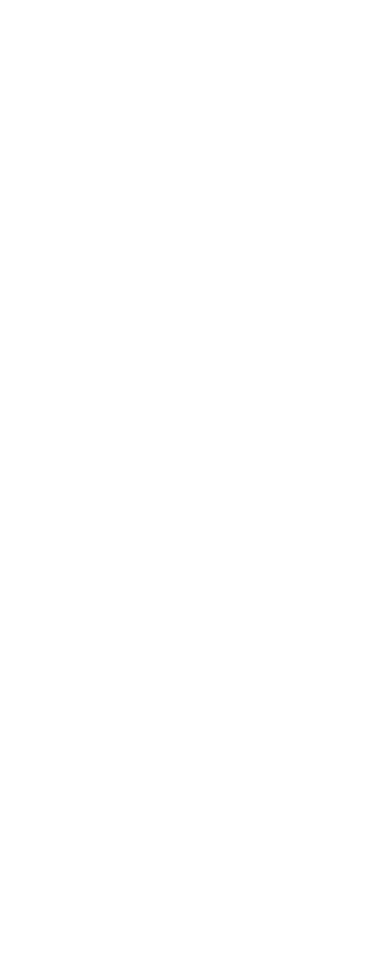
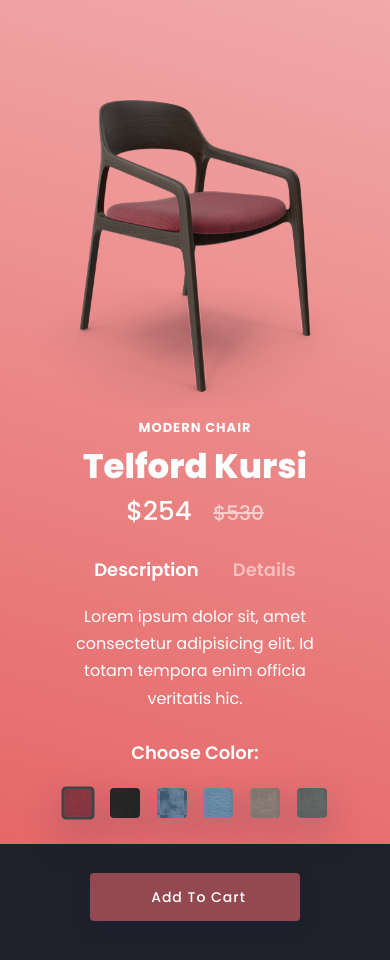
Before and after one commit to sakshijadaun/Modern_Chair, a plain HTML site: page index.html in a window 390 px wide. Before the commit the page ends 844 px from the top, so only its background shows below. Drawn offline with Linux system fonts and the light colour scheme.

Commit message:
all style added

```diff
--- a/index.html
+++ b/index.html
@@ -3,9 +3,85 @@
 <head>
     <meta charset="UTF-8">
     <meta name="viewport" content="width=device-width, initial-scale=1.0">
-    <title>Modern Chair</title>
+    <title>Modern Chair Page</title>
+    <link rel="stylesheet" href="style.css">
 </head>
 <body>
+    <div class="section-fluid-main">
+
+        <div class="section">
+
+            <div class="info-wrap mob-margin">
+
+                <p class="title-up">Modern chair</p>
+				<h2>Telford Kursi</h2>
+				<h4>$254 <span>$530</span></h4>
+
+                <div class="section-fluid">
+                    <input type="radio" class="desc-btn" id="desc-1" name="desc-btn" checked />
+                    <label for="desc-1">Description</label>
+
+                    <input type="radio" class="desc-btn" id="desc-2" name="desc-btn" />
+                    <label for="desc-2">Details</label>
+
+                    <div class="section-fluid desc-sec accor-1">
+                        <p>
+							Lorem ipsum dolor sit, amet consectetur adipisicing elit. Id totam tempora enim officia
+							veritatis hic.
+						</p>
+                    </div>
+
+                    <div class="section-fluid desc-sec accor-2">
+                        <div class="section-inline">
+                            <p><span>80</span>cm<br/>length</p>
+                        </div>
+                        <div class="section-inline">
+                            <p><span>65</span>cm<br/>Width</p>
+                        </div>
+                        <div class="section-inline">
+                            <p><span>90</span>cm<br/>Height</p>
+                        </div>
+                        <div class="section-inline">
+                            <p><span>17.6</span>lbs<br/>Weight</p>
+                        </div>
+                    </div>
+
+                </div>
+
+                <h5>Choose Color:</h5>
+            </div>
+
+            <input class="color-btn for-color-1" type="radio" id="color-1" name="color-btn" checked />
+			<label class="first-color" for="color-1"></label>
+			<input class="color-btn for-color-2" type="radio" id="color-2" name="color-btn" />
+			<label class="color-2" for="color-2"></label>
+			<input class="color-btn for-color-3" type="radio" id="color-3" name="color-btn" />
+			<label class="color-3" for="color-3"></label>
+			<input class="color-btn for-color-4" type="radio" id="color-4" name="color-btn" />
+			<label class="color-4" for="color-4"></label>
+			<input class="color-btn for-color-5" type="radio" id="color-5" name="color-btn" />
+			<label class="color-5" for="color-5"></label>
+			<input class="color-btn for-color-6" type="radio" id="color-6" name="color-btn" />
+			<label class="color-6" for="color-6"></label>
+
+            <div class="info-wrap">
+				<a href="#" class="btn"><i class="uil uil-shopping-cart icon"></i> Add To Cart</a>
+			</div>
+
+            <div class="img-wrap chair-1"></div>
+			<div class="img-wrap chair-2"></div>
+			<div class="img-wrap chair-3"></div>
+			<div class="img-wrap chair-4"></div>
+			<div class="img-wrap chair-5"></div>
+			<div class="img-wrap chair-6"></div>
+			<div class="back-color"></div>
+			<div class="back-color chair-2"></div>
+			<div class="back-color chair-3"></div>
+			<div class="back-color chair-4"></div>
+			<div class="back-color chair-5"></div>
+			<div class="back-color chair-6"></div>
+        </div>
+    </div>
 
 </body>
 </html>
--- a/style.css
+++ b/style.css
@@ -0,0 +1,458 @@
+@import url("https://fonts.googleapis.com/css?family=Poppins:400,500,600,700,800,900");
+
+*,
+*::before,
+*::after {
+  margin: 0;
+  padding: 0;
+  box-sizing: border-box;
+}
+
+body {
+  font-family: "Poppins", sans-serif;
+  font-weight: 400;
+  font-size: 15px;
+  line-height: 1.7;
+  color: #fff;
+  background-color: #1f2029;
+  min-height: 100vh;
+  margin: 0;
+  padding: 0;
+  overflow-x: none;
+}
+
+p {
+  font-family: "Poppins", sans-serif;
+  font-weight: 400;
+  font-size: 16px;
+  line-height: 1.7;
+  color: #fff;
+  margin: 0;
+}
+
+.section-fluid-main {
+  position: relative;
+  display: block;
+  width: 100%;
+  overflow: hidden;
+}
+
+.section {
+  position: relative;
+  max-width: calc(100% - 40px);
+  width: 860px;
+  margin: 0 auto;
+  display: flex;
+  flex-wrap: wrap;
+  padding: 100px 0;
+}
+
+.section-fluid {
+  position: relative;
+  width: 100%;
+  display: block;
+}
+
+[type="radio"]:checked,
+[type="radio"]:not(:checked) {
+  position: absolute;
+  visibility: hidden;
+}
+
+.color-btn:checked + label,
+.color-btn:not(:checked) + label {
+  position: relative;
+  height: 40px;
+  transition: all 200ms linear;
+  border-radius: 4px;
+  width: 40px;
+  overflow: hidden;
+  border: none;
+  cursor: pointer;
+  color: #ffeba7;
+  margin-right: 10px;
+  box-shadow: 0 12px 35px 0 rgba(16, 39, 112, 0.25);
+  z-index: 10;
+  background-position: center;
+  background-size: cover;
+  border: 3px solid transparent;
+}
+
+.color-btn:checked + label {
+  border-color: #434343;
+  transform: scale(1.1);
+}
+
+label.first-color {
+  margin-left: 500px;
+  background-image: url("./images/color1.jpg");
+}
+label.color-2 {
+  background-image: url("./images/color2.jpg");
+}
+label.color-3 {
+  background-image: url("./images/color3.jpg");
+}
+label.color-4 {
+  background-image: url("./images/color4.jpg");
+}
+label.color-5 {
+  background-image: url("./images/color5.jpg");
+}
+label.color-6 {
+  background-image: url("./images/color6.jpg");
+}
+
+.img-wrap {
+  position: absolute;
+  top: 100px;
+  left: 0;
+  width: 500px;
+  height: 410px;
+  display: inline-block;
+  z-index: 9;
+  transition: all 550ms linear;
+  transition-delay: 100ms;
+  background-position: center top;
+  background-size: 100%;
+  background-repeat: no-repeat;
+  background-image: url("./images/chair1.png");
+  opacity: 0;
+}
+
+.for-color-1:checked ~ .img-wrap.chair-1 {
+  opacity: 1;
+  animation: shake 0.7s cubic-bezier(0.36, 0.07, 0.19, 0.97) both;
+}
+.img-wrap.chair-2{
+    background-image: url("./images/chair2.png");
+}
+.for-color-2:checked ~ .img-wrap.chair-2{
+    opacity: 1;
+    animation: shake 0.7s cubic-bezier(0.36, 0.07, 0.19, 0.97) both;
+}
+.img-wrap.chair-3 {
+    background-image: url("./images/chair3.png");
+  }
+  .for-color-3:checked ~ .img-wrap.chair-3 {
+    opacity: 1;
+    animation: shake 0.7s cubic-bezier(0.36, 0.07, 0.19, 0.97) both;
+  }
+  .img-wrap.chair-4 {
+    background-image: url("./images/chair4.png");
+  }
+  .for-color-4:checked ~ .img-wrap.chair-4 {
+    opacity: 1;
+    animation: shake 0.7s cubic-bezier(0.36, 0.07, 0.19, 0.97) both;
+  }
+  .img-wrap.chair-5 {
+    background-image: url("./images/chair5.png");
+  }
+  .for-color-5:checked ~ .img-wrap.chair-5 {
+    opacity: 1;
+    animation: shake 0.7s cubic-bezier(0.36, 0.07, 0.19, 0.97) both;
+  }
+  .img-wrap.chair-6 {
+    background-image: url("./images/chair6.png");
+  }
+  .for-color-6:checked ~ .img-wrap.chair-6 {
+    opacity: 1;
+    animation: shake 0.7s cubic-bezier(0.36, 0.07, 0.19, 0.97) both;
+  }
+  @keyframes shake {
+    10%,
+    90% {
+      transform: translate3d(-1px, 0, 0) rotate(-1deg);
+    }
+    20%,
+    80% {
+      transform: translate3d(2px, 0, 0) rotate(2deg);
+    }
+    30%,
+    50%,
+    70% {
+      transform: translate3d(-3px, 0, 0) rotate(-3deg);
+    }
+    40%,
+    60% {
+      transform: translate3d(3px, 0, 0) rotate(3deg);
+    }
+  }
+  .back-color {
+    position: fixed;
+    top: 0;
+    left: 0;
+    width: 100%;
+    height: 100%;
+    display: block;
+    z-index: 1;
+    background-image: linear-gradient(196deg, #f1a9a9, #e66767);
+    transition: all 250ms linear;
+    transition-delay: 300ms;
+  }
+  .back-color.chair-2 {
+    background-image: linear-gradient(196deg, #4c4c4c, #262626);
+    opacity: 0;
+  }
+  .for-color-2:checked ~ .back-color.chair-2 {
+    opacity: 1;
+  }
+  .back-color.chair-3 {
+    background-image: linear-gradient(196deg, #8a9fb2, #5f7991);
+    opacity: 0;
+  }
+  .for-color-3:checked ~ .back-color.chair-3 {
+    opacity: 1;
+  }
+  .back-color.chair-4 {
+    background-image: linear-gradient(196deg, #97afc3, #6789a7);
+    opacity: 0;
+  }
+  .for-color-4:checked ~ .back-color.chair-4 {
+    opacity: 1;
+  }
+  .back-color.chair-5 {
+    background-image: linear-gradient(196deg, #afa6a0, #8c7f76);
+    opacity: 0;
+  }
+  .for-color-5:checked ~ .back-color.chair-5 {
+    opacity: 1;
+  }
+  .back-color.chair-6 {
+    background-image: linear-gradient(196deg, #aaadac, #838786);
+    opacity: 0;
+  }
+  .for-color-6:checked ~ .back-color.chair-6 {
+    opacity: 1;
+  }
+
+  .info-wrap {
+    position: relative;
+    margin-left: 500px;
+    z-index: 10;
+    display: block;
+    text-align: left;
+  }
+  .title-up {
+    font-family: "Poppins", sans-serif;
+    font-weight: 700;
+    text-transform: uppercase;
+    letter-spacing: 1px;
+    font-size: 13px;
+    line-height: 1.2;
+    color: #fff;
+    margin-top: 0;
+    margin-bottom: 10px;
+  }
+  h2 {
+    font-family: "Poppins", sans-serif;
+    font-weight: 800;
+    font-size: 34px;
+    line-height: 1.2;
+    color: #fff;
+    margin-top: 0;
+    margin-bottom: 10px;
+  }
+  h4 {
+    font-family: "Poppins", sans-serif;
+    font-weight: 500;
+    font-size: 26px;
+    line-height: 1.2;
+    color: #fff;
+    margin-top: 0;
+    margin-bottom: 30px;
+  }
+  h4 span {
+    text-decoration: line-through;
+    font-size: 20px;
+    opacity: 0.6;
+    padding-left: 15px;
+  }
+  h5 {
+    font-family: "Poppins", sans-serif;
+    font-weight: 600;
+    font-size: 18px;
+    line-height: 1.2;
+    color: #fff;
+    margin-top: 0;
+    margin-bottom: 20px;
+  }
+  .desc-btn:checked + label,
+  .desc-btn:not(:checked) + label {
+    position: relative;
+    transition: all 200ms linear;
+    display: inline-block;
+    border: none;
+    cursor: pointer;
+    color: #ffeba7;
+    font-family: "Poppins", sans-serif;
+    font-weight: 600;
+    font-size: 18px;
+    line-height: 1.2;
+    color: #fff;
+    margin-right: 25px;
+    opacity: 0.5;
+  }
+  .desc-btn:checked + label {
+    opacity: 1;
+  }
+  .desc-btn:not(:checked) + label:hover {
+    opacity: 0.8;
+  }
+
+  .desc-sec {
+    padding-top: 20px;
+    padding-bottom: 30px;
+    transition: all 250ms linear;
+    opacity: 0;
+    overflow: hidden;
+    pointer-events: none;
+    transform: translateY(20px);
+  }
+  .desc-sec.accor-2 {
+    position: absolute;
+    top: 25px;
+    left: 0;
+    width: 100%;
+    z-index: 2;
+  }
+  #desc-1:checked ~ .desc-sec.accor-1 {
+    opacity: 1;
+    pointer-events: auto;
+    transform: translateY(0);
+  }
+  #desc-2:checked ~ .desc-sec.accor-2 {
+    opacity: 1;
+    pointer-events: auto;
+    transform: translateY(0);
+  }
+  .section-inline {
+    position: relative;
+    display: inline-block;
+    margin-right: 20px;
+  }
+  .section-inline p span {
+    font-size: 30px;
+    line-height: 1.1;
+  }
+
+  .btn {
+    position: relative;
+    font-family: "Poppins", sans-serif;
+    font-weight: 500;
+    font-size: 14px;
+    line-height: 2;
+    height: 48px;
+    border-radius: 4px;
+    width: 210px;
+    letter-spacing: 1px;
+    display: inline-flex;
+    align-items: center;
+    justify-content: center;
+    border: none;
+    cursor: pointer;
+    overflow: hidden;
+    background-color: transparent;
+    color: #fff;
+    box-shadow: 0 6px 15px 0 rgba(16, 39, 112, 0.15);
+    transition: all 250ms linear;
+    text-decoration: none;
+    margin-top: 50px;
+  }
+  .icon {
+    padding-right: 7px;
+    font-size: 20px;
+  }
+  .btn:before {
+    position: absolute;
+    top: 0;
+    left: 0;
+    width: 100%;
+    height: 100%;
+    content: "";
+    z-index: -1;
+    background-color: #944852;
+    transition: background-color 250ms 300ms ease;
+  }
+  .btn:hover {
+    box-shadow: 0 12px 35px 0 rgba(16, 39, 112, 0.25);
+    background-color: #333;
+  }
+  .for-color-2:checked ~ .info-wrap .btn:before {
+    background-color: #1a1a1a;
+  }
+  .for-color-3:checked ~ .info-wrap .btn:before {
+    background-color: #40566e;
+  }
+  .for-color-4:checked ~ .info-wrap .btn:before {
+    background-color: #5e89b2;
+  }
+  .for-color-5:checked ~ .info-wrap .btn:before {
+    background-color: #8c7f76;
+  }
+  .for-color-6:checked ~ .info-wrap .btn:before {
+    background-color: #5d6160;
+  }
+
+  @media screen and (max-width: 991px) {
+    .section {
+      margin: 0 auto;
+      text-align: center;
+      max-width: calc(100% - 40px);
+      width: 370px;
+    }
+    label.first-color {
+      margin-left: 0;
+    }
+    .info-wrap {
+      margin-left: 0;
+      width: 370px;
+      margin: 0 auto;
+      text-align: center;
+    }
+    .img-wrap {
+      width: 375px;
+      height: 308px;
+      left: 50%;
+      margin-left: -190px;
+    }
+    .mob-margin {
+      margin-top: 320px;
+    }
+    .desc-btn:checked + label,
+    .desc-btn:not(:checked) + label {
+      margin-right: 15px;
+      margin-left: 15px;
+    }
+    .color-btn:checked + label,
+    .color-btn:not(:checked) + label {
+      height: 40px;
+      width: 40px;
+      margin: 5px auto;
+      text-align: center;
+    }
+    .section-inline {
+      margin: 0 5px;
+    }
+  }
+
+  @media screen and (max-width: 575px) {
+    .section {
+      width: 280px;
+    }
+    .info-wrap {
+      width: 280px;
+    }
+    .color-btn:checked + label,
+    .color-btn:not(:checked) + label {
+      height: 30px;
+      width: 30px;
+    }
+    .section-inline p span {
+      font-size: 24px;
+      line-height: 1.1;
+    }
+    .section-inline p {
+      font-size: 14px;
+    }
+  }
```
